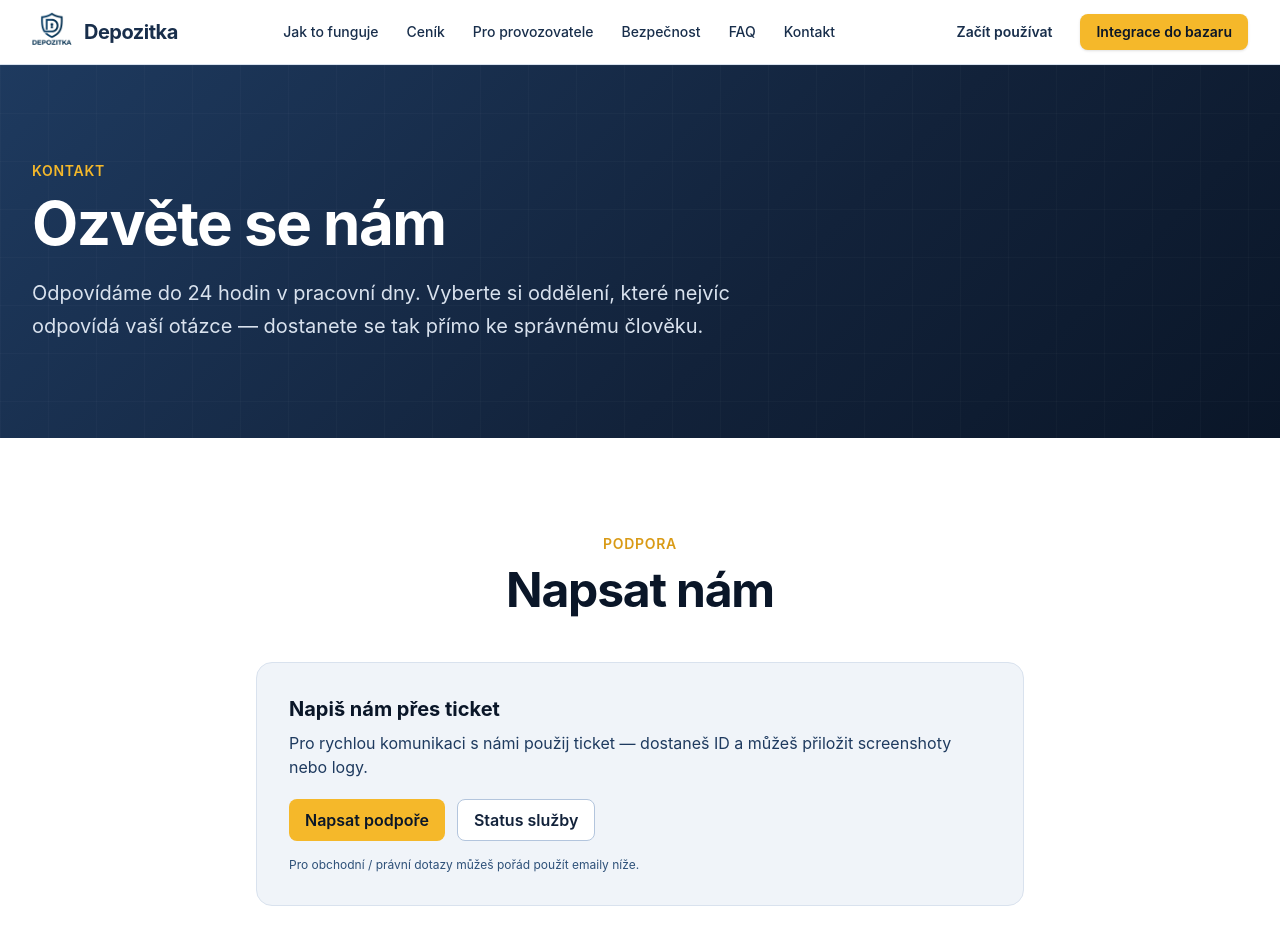
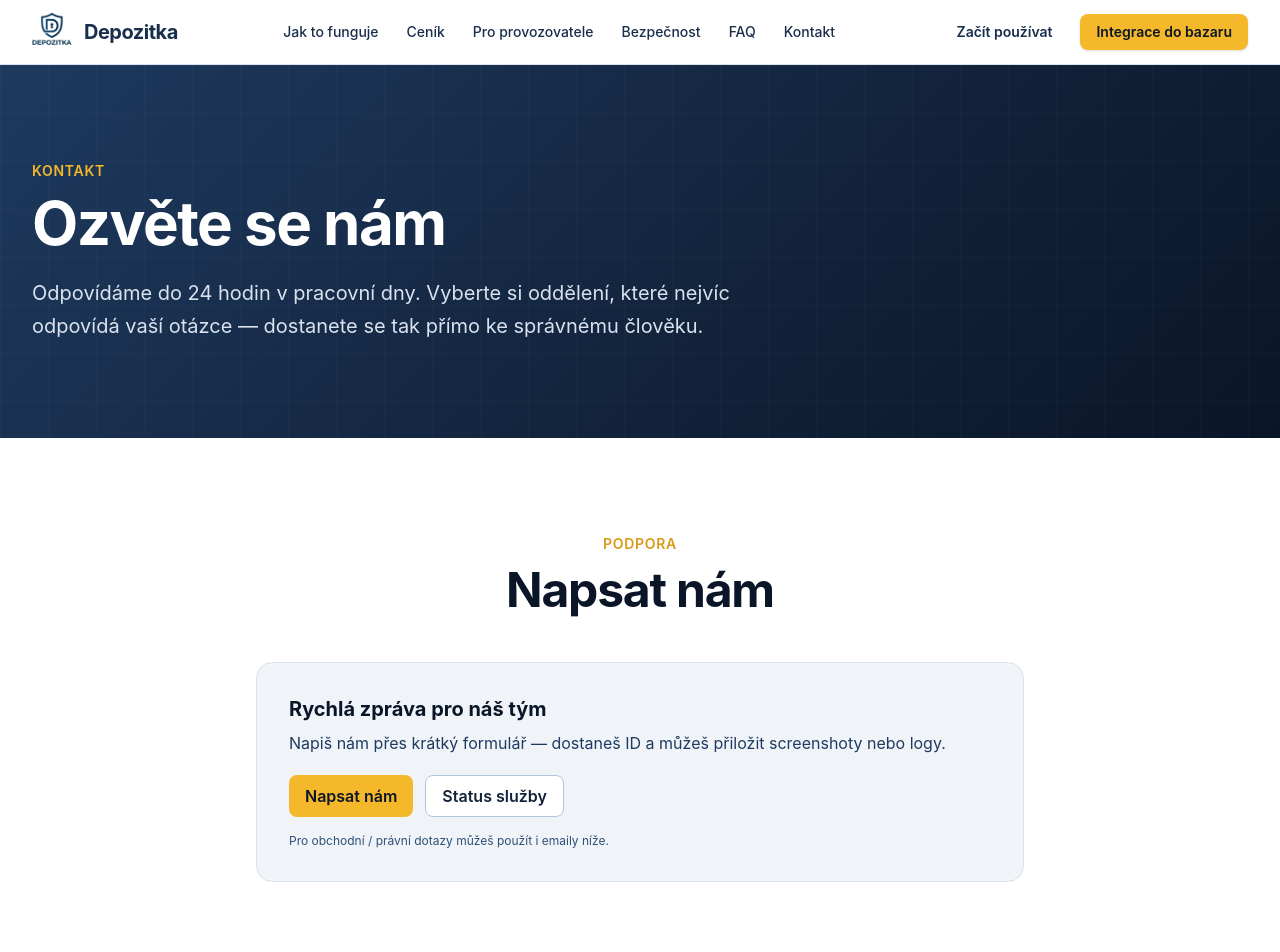
Before and after one commit to Vokurcak68/depozitka-web, a Next.js app: page /kontakt in a window 1280 px wide. Shown: the top 952 px of the page. Built offline with nearby package versions, Linux system fonts and the light colour scheme.

Commit message:
copy(kontakt): replace ticket wording with friendly messaging

```diff
--- a/src/app/kontakt/page.tsx
+++ b/src/app/kontakt/page.tsx
@@ -76,16 +76,16 @@ export default function KontaktPage() {
         <SectionHeader eyebrow="Podpora" title="Napsat nám" />
         <div className="max-w-3xl mx-auto">
           <div className="bg-navy-50 rounded-2xl p-8 border border-navy-100">
-            <h3 className="text-xl font-bold text-navy-900">Napiš nám přes ticket</h3>
+            <h3 className="text-xl font-bold text-navy-900">Rychlá zpráva pro náš tým</h3>
             <p className="mt-2 text-navy-600">
-              Pro rychlou komunikaci s námi použij ticket — dostaneš ID a můžeš přiložit screenshoty nebo logy.
+              Napiš nám přes krátký formulář — dostaneš ID a můžeš přiložit screenshoty nebo logy.
             </p>
             <div className="mt-5 flex flex-col sm:flex-row gap-3">
               <Link
                 href="/podpora"
                 className="inline-flex items-center justify-center px-4 py-2 rounded-lg bg-gold-400 text-navy-900 font-semibold hover:bg-gold-500 transition-colors"
               >
-                Napsat podpoře
+                Napsat nám
               </Link>
               <Link
                 href="https://status.depozitka.eu"
@@ -97,7 +97,7 @@ export default function KontaktPage() {
               </Link>
             </div>
             <p className="mt-4 text-xs text-navy-500">
-              Pro obchodní / právní dotazy můžeš pořád použít emaily níže.
+              Pro obchodní / právní dotazy můžeš použít i emaily níže.
             </p>
           </div>
         </div>
```
